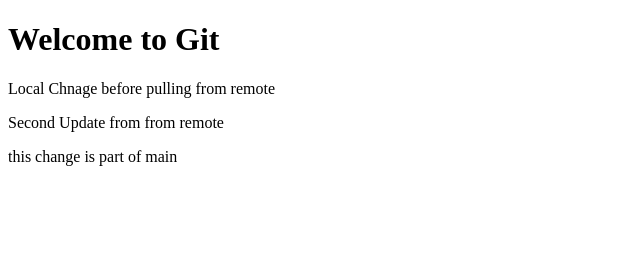
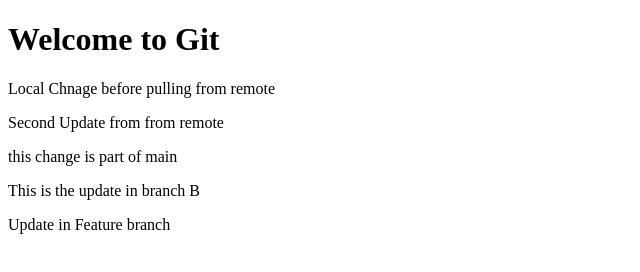
Before and after one commit to Hossainm2424/Git-Demo_Project, a plain HTML site: page Index.html in a window 1280 px wide. Shown: the whole page, without its empty margins (0-640 px from the left). Drawn offline with Linux system fonts and the light colour scheme.

Commit message:
conflict solved

```diff
--- a/Index.html
+++ b/Index.html
@@ -10,5 +10,7 @@
     <p>Local Chnage before pulling from remote</p>
     <p>Second Update from from remote</p>
     <p>this change is part of main</p>
+    <P>This is the update in branch B</P>
+    <p>Update in Feature branch</p>
 </body>
 </html>
```
